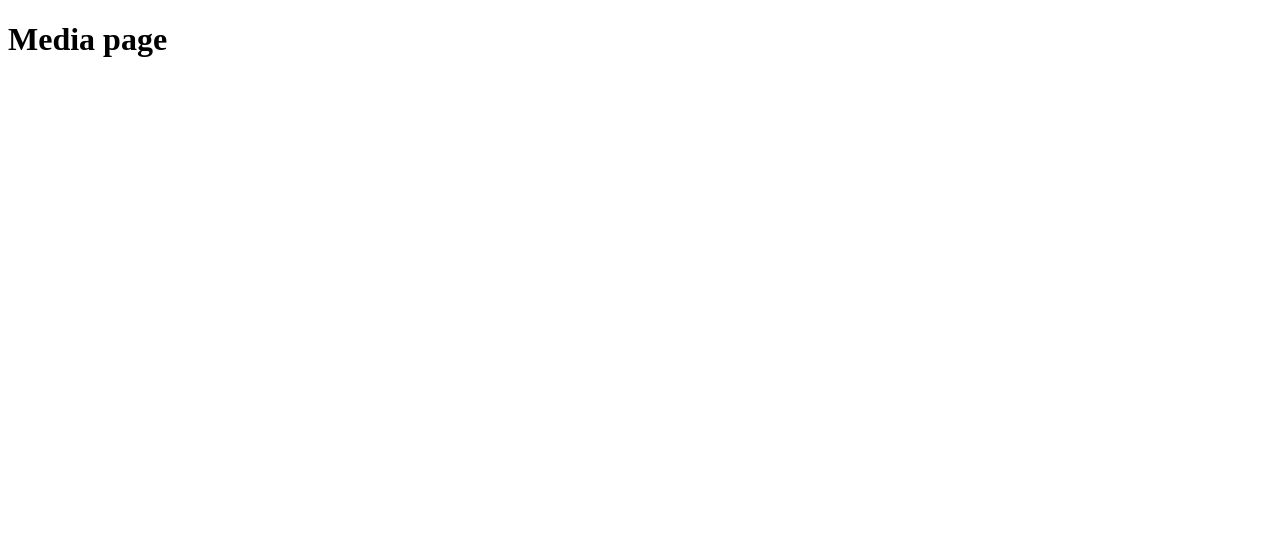
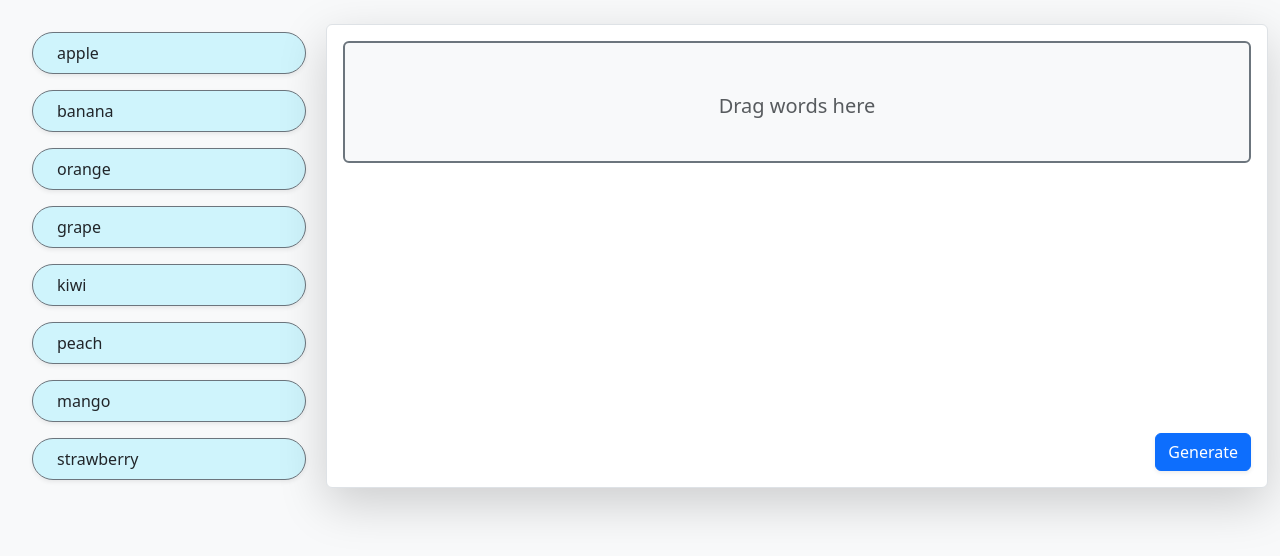
Before and after one commit to molnarimi0211/Media_detective_pet, a React (Vite) app in the folder frontend/: page /media in a window 1280 px wide. Shown: the top 556 px of the page. Built offline with nearby package versions, Linux system fonts and the light colour scheme.

Commit message:
Basic home and media page functions working.

```diff
--- a/frontend/package.json
+++ b/frontend/package.json
@@ -10,7 +10,11 @@
     "preview": "vite preview"
   },
   "dependencies": {
+    "bootstrap": "^5.3.6",
     "react": "^19.1.0",
+    "react-bootstrap": "^2.10.10",
+    "react-dnd": "^16.0.1",
+    "react-dnd-html5-backend": "^16.0.1",
     "react-dom": "^19.1.0",
     "react-router-dom": "^7.6.2"
   },
--- a/frontend/src/Media.jsx
+++ b/frontend/src/Media.jsx
@@ -1,10 +1,190 @@
-import React from "react";
+import React, { useState } from 'react';
+import { DndProvider, useDrag, useDrop } from 'react-dnd';
+import { HTML5Backend } from 'react-dnd-html5-backend';
 
+// Import Bootstrap components
+import { Container, Row, Col, Button } from 'react-bootstrap';
+
+// Define item types for drag and drop
+const ItemTypes = {
+    WORD: 'word',
+};
+
+// Draggable Word Component
+const DraggableWord = ({ word, id, onDropIntoTarget }) => {
+    const [{ isDragging }, drag] = useDrag(() => ({
+        type: ItemTypes.WORD,
+        item: { id, word },
+        end: (item, monitor) => {
+            const dropResult = monitor.getDropResult();
+            if (item && dropResult) {
+                onDropIntoTarget(item.id);
+            }
+        },
+        collect: (monitor) => ({
+            isDragging: monitor.isDragging(),
+        }),
+    }));
+
+    return (
+        <div
+            ref={drag}
+            className={`
+                bg-info-subtle
+                rounded-pill
+                px-4 py-2
+                m-2
+                shadow-sm
+                d-inline-block
+                cursor-grab
+                ${isDragging ? 'opacity-50' : ''}
+            `}
+            style={{ border: '1px solid #6c757d' }}
+        >
+            {word}
+        </div>
+    );
+};
+
+// Drop Target Component
+const DropTargetArea = ({ droppedWords }) => {
+    const [{ isOver }, drop] = useDrop(() => ({ // Corrected: useDrop
+        accept: ItemTypes.WORD,
+        drop: (item) => ({ name: 'DropTargetArea' }),
+        collect: (monitor) => ({
+            isOver: monitor.isOver(),
+            canDrop: monitor.canDrop(),
+        }),
+    }));
+
+    return (
+        <div
+            ref={drop}
+            className={`
+                border border-dashed border-2
+                rounded
+                p-4
+                d-flex flex-wrap align-items-start align-content-start
+                min-vh-50
+                position-relative
+                ${isOver ? 'bg-primary-subtle border-primary' : 'bg-light border-secondary'}
+            `}
+        >
+            {droppedWords.length === 0 && (
+                <p className="text-muted fs-5 w-100 text-center mt-4">
+                    Drag words here
+                </p>
+            )}
+            {droppedWords.map((wordObj) => (
+                <div
+                    key={wordObj.id}
+                    className="
+                        bg-success-subtle
+                        rounded-pill
+                        px-4 py-2
+                        m-2
+                        shadow-sm
+                    "
+                    style={{ border: '1px solid #28a745' }}
+                >
+                    {wordObj.word}
+                </div>
+            ))}
+        </div>
+    );
+};
+
+// Main Media Component
 const Media = () => {
-    return(
+    const [availableWords, setAvailableWords] = useState([
+        { id: '1', word: 'apple' },
+        { id: '2', word: 'banana' },
+        { id: '3', word: 'orange' },
+        { id: '4', word: 'grape' },
+        { id: '5', word: 'kiwi' },
+        { id: '6', word: 'peach' },
+        { id: '7', word: 'mango' },
+        { id: '8', word: 'strawberry' },
+    ]);
 
-        <h1>Media page</h1>
-    )
-}
+    const [droppedWords, setDroppedWords] = useState([]);
 
-export default Media
+    const handleDropIntoTarget = (wordId) => {
+        const wordToMove = availableWords.find((word) => word.id === wordId);
+        if (wordToMove && !droppedWords.some(word => word.id === wordId)) {
+            setDroppedWords((prevDroppedWords) => [...prevDroppedWords, wordToMove]);
+            setAvailableWords((prevAvailableWords) =>
+                prevAvailableWords.filter((word) => word.id !== wordId)
+            );
+        }
+    };
+
+    const handleGenerate = async () => {
+        if (droppedWords.length === 0) {
+            alert("Please drag some words into the target area before generating.");
+            return;
+        }
+
+        const wordsToSend = droppedWords.map(wordObj => wordObj.word);
+        console.log("Words to send to backend:", wordsToSend);
+
+
+        const backendUrl = 'http://localhost:3000/api/generate';
+
+        try {
+            const response = await fetch(backendUrl, {
+                method: 'POST', // POST kérés
+                headers: {
+                    'Content-Type': 'application/json',
+                },
+                body: JSON.stringify({ words: wordsToSend }),
+            });
+
+            if (!response.ok) {
+                const errorData = await response.json();
+                throw new Error(`HTTP error! status: ${response.status}, message: ${errorData.message || 'Unknown error from backend'}`);
+            }
+
+            const data = await response.json();
+            console.log('Backend response:', data);
+            alert(`Backend response: ${data.message}`);
+
+            // Clearing up drop zone and A sikeres küldés után tisztíthatod a drop zónát és visszateheted a szavakat az eredeti listába
+            setDroppedWords([]);
+            setAvailableWords((prev) => [...prev, ...droppedWords]);
+
+        } catch (error) {
+            console.error('Error sending words to backend:', error);
+            alert(`Couldn't send words to backend: ${error.message}}`);
+        }
+    };
+
+    return (
+        <DndProvider backend={HTML5Backend}>
+            <Container fluid className="p-4 bg-light min-vh-100">
+                <Row className="gx-4">
+                    <Col md={3} className="d-flex flex-column">
+                        {availableWords.map((word) => (
+                            <DraggableWord
+                                key={word.id}
+                                id={word.id}
+                                word={word.word}
+                                onDropIntoTarget={handleDropIntoTarget}
+                            />
+                        ))}
+                    </Col>
+                    <Col md={9} className="border rounded shadow-lg bg-white p-3 position-relative d-flex flex-column">
+                        <DropTargetArea droppedWords={droppedWords} />
+                        <div className="mt-auto d-flex justify-content-end">
+                            <Button variant="primary" onClick={handleGenerate} className="shadow-sm">
+                                Generate
+                            </Button>
+                        </div>
+                    </Col>
+                </Row>
+            </Container>
+        </DndProvider>
+    );
+};
+
+export default Media;
--- a/frontend/src/main.jsx
+++ b/frontend/src/main.jsx
@@ -1,10 +1,9 @@
 import { StrictMode } from 'react'
 import { createRoot } from 'react-dom/client'
 import { RouterProvider, createBrowserRouter } from 'react-router-dom';
-//import './index.css'
-import Navbar from './Navbar.jsx';
 import Media from './Media.jsx';
 import Home from './Home.jsx';
+import 'bootstrap/dist/css/bootstrap.min.css';
 
 const router = createBrowserRouter([
   {
```
Also changed, not shown: 2 other files (tests, documents, lock files or other folders).
